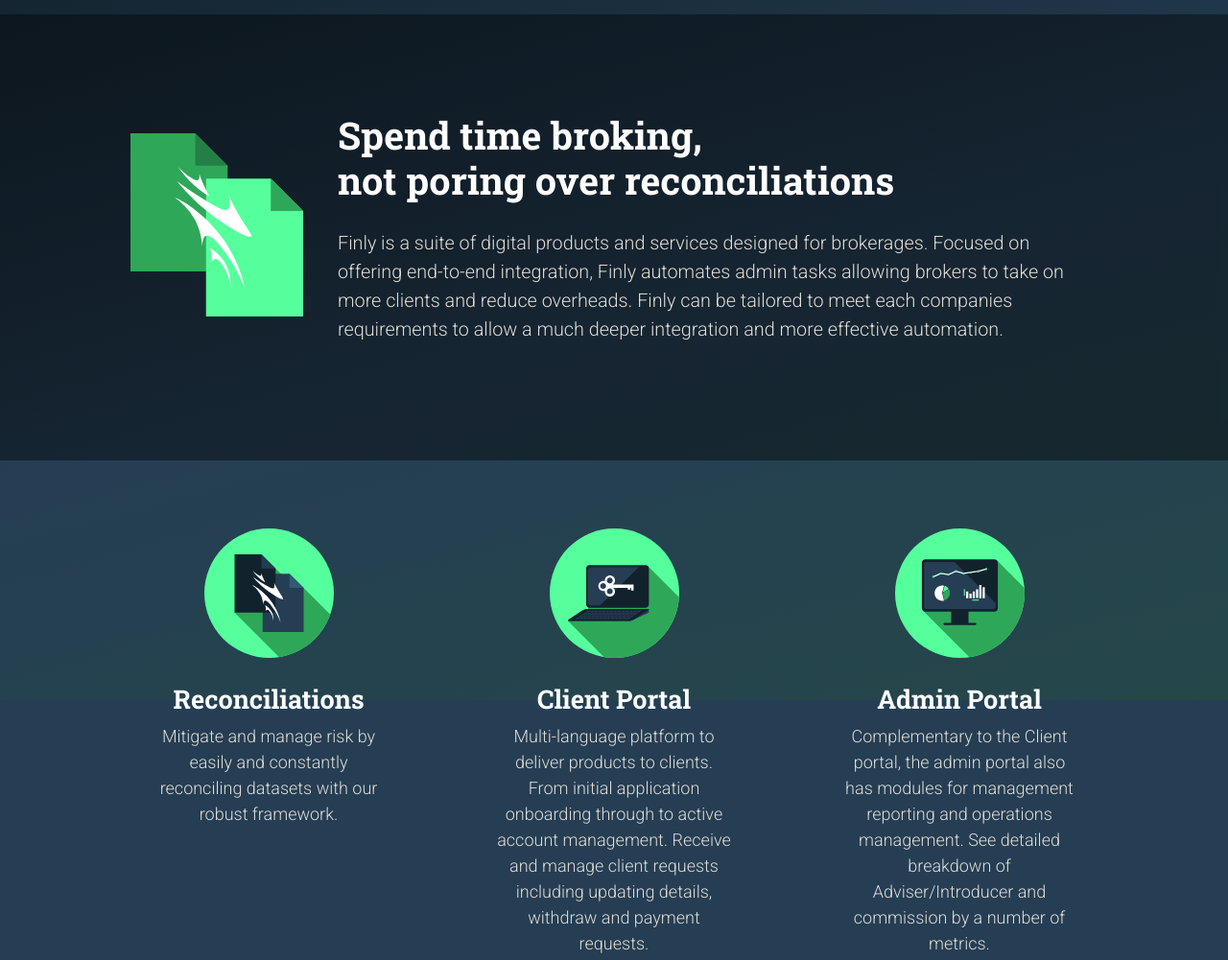
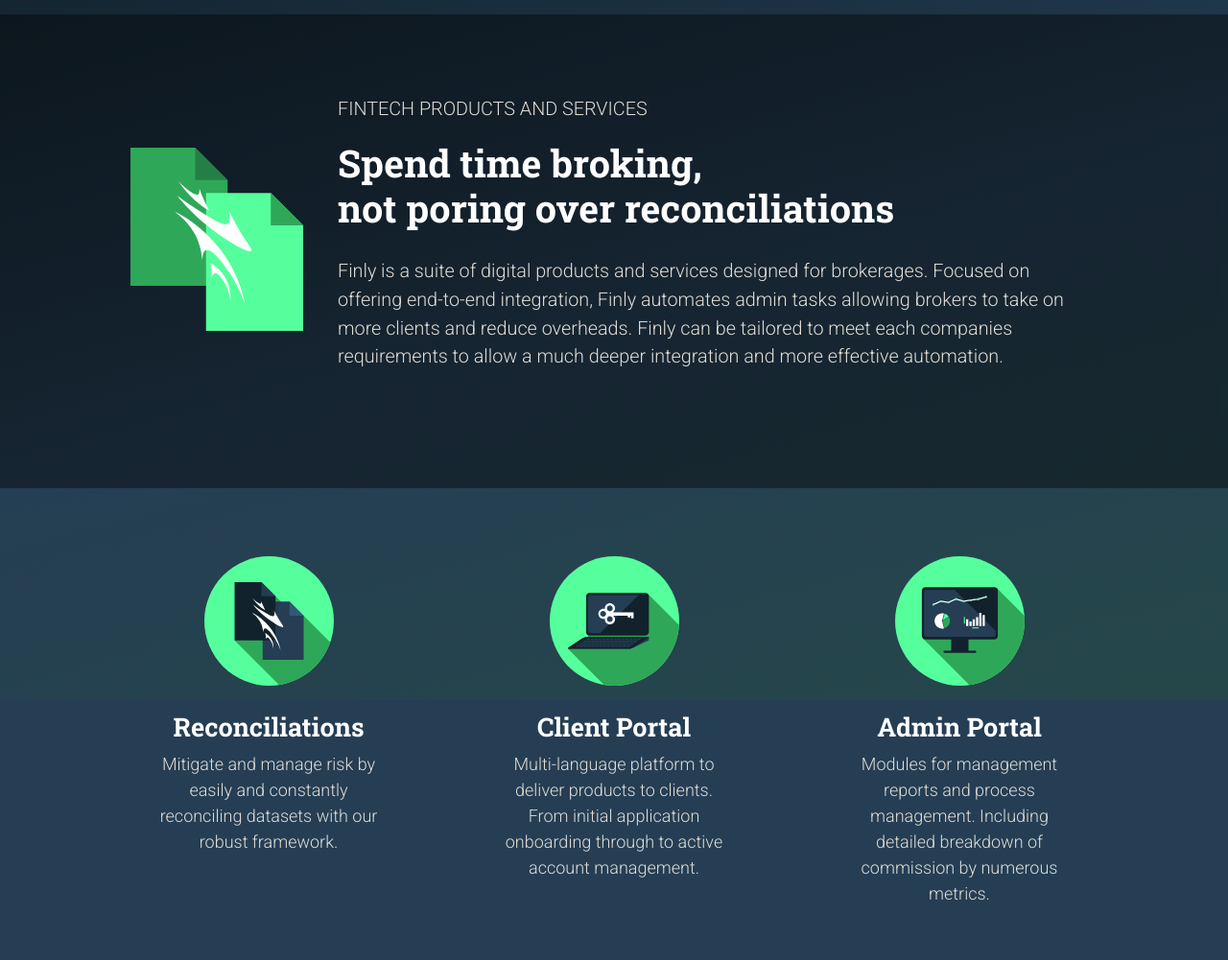
Before and after one commit to ZXCVLuke/Finly, a website: page index.html in a window 1280 px wide. Shown: the part 70-1071 px from the top of the page at 96% size. Drawn offline with Linux system fonts and the light colour scheme.

Commit message:
revised text, added mq for logo, added fintech line

```diff
--- a/index.html
+++ b/index.html
@@ -48,7 +48,8 @@
                 	<polygon class="color-4-shade" points="90,30 60,30 60,0 "/>
                 </svg>
               <div class="finly-highlight-text">
-                <h1>Spend time broking,<br />not poring over reconciliations </h1>
+                <p class="lead">Fintech Products and Services</p>
+                <h1>Spend time broking, <br />not poring over reconciliations</h1>
                 <p>Finly is a suite of digital products and services designed for brokerages. Focused on offering end-to-end integration, Finly automates admin tasks allowing brokers to take on more clients and reduce overheads. Finly can be tailored to meet each companies requirements to allow a much deeper integration and more effective automation.</p>
               </div>
             </div>
@@ -88,9 +89,7 @@
                     </svg>
                   </figure>
                   <h1>Client Portal</h1>
-                  <p>
-                    Multi-language platform to deliver products to clients. From initial application onboarding through to active account management. Receive and manage client requests including updating details, withdraw and payment requests.
-                  </p>
+                  <p>Multi-language platform to deliver products to clients. From initial application onboarding through to active account management.</p>
               </section>
 
               <section class="finly-feature">
@@ -118,9 +117,7 @@
                     </svg>
                   </figure>
                   <h1>Admin Portal</h1>
-                  <p>
-                    Complementary to the Client portal, the admin portal also has modules for management reporting and operations management. See detailed breakdown of Adviser/Introducer and commission by a number of metrics.
-                  </p>
+                  <p>Modules for management reports and process management. Including detailed breakdown of commission by numerous metrics.</p>
               </section>
 
               <section class="finly-feature">
@@ -148,9 +145,7 @@
                     </svg>
                   </figure>
                   <h1>Consultancy</h1>
-                  <p>
-                    No two businesses are the same. You can leverage off our depth of knowledge and experience with our consultancy service.
-                  </p>
+                  <p>No two businesses are the same. You can leverage off our depth of knowledge and experience with our consultancy service.</p>
               </section>
 
               <section class="finly-feature">
@@ -179,9 +174,7 @@
                     </svg>
                   </figure>
                   <h1>Personnel</h1>
-                  <p>
-                    In addition to the tools to optimise your brokerage we can also offer a global network of personnel to run the operations 24/7.
-                  </p>
+                  <p>In addition to the tools to optimise your brokerage we can also offer a global network of personnel to run the operations 24/7.</p>
               </section>
 
               <section class="finly-feature">
@@ -197,9 +190,7 @@
                     </svg>
                   </figure>
                   <h1>Cloud-based</h1>
-                  <p>
-                    Lorem ipsum dolor sit amet, consectetur adipiscing elit. Vivamus velit lorem, convallis vitae lectus sed, venenatis condimentum lacus. Praesent elementum posuere varius. Vestibulum pretium lectus.
-                  </p>
+                  <p>Reduce costs and increase scalability by taking your brokerage management to the cloud.</p>
               </section>
 
             </div>
--- a/sass/_main.scss
+++ b/sass/_main.scss
@@ -170,6 +170,9 @@
       @media #{$sm} {
         height: 2.5rem;
       }
+      @media #{$lg} {
+        height: 3rem;
+      }
     }
 }
 
@@ -196,7 +199,7 @@
     }
   }
 
-  h1 {
+  h1, .lead {
     padding-right: 6rem;
     position: relative;
     z-index: 2;
@@ -205,10 +208,21 @@
     }
   }
 
+  h1 {
+    margin-top: 0.5em;
+  }
+
+  .lead {
+    text-transform: uppercase;
+    line-height: 1.3;
+    margin-top: 0.5em;
+    margin-bottom: 0;
+  }
+
   svg {
     position: absolute;
     width: 7rem;
-    top: 2rem;
+    top: 4rem;
     right: 5%;
     z-index: 1;
     @media #{$sm} {
```
Also changed, not shown: docs/favicon/browserconfig.xml (added, +9 -0 lines), docs/index.html (+8 -17 lines), css/style.css, docs/favicon/android-chrome-192x192.png (added), docs/favicon/android-chrome-512x512.png (added), docs/favicon/apple-touch-icon.png (added), docs/favicon/favicon-16x16.png (added), docs/favicon/favicon-32x32.png (added), docs/favicon/favicon.ico (added), docs/favicon/manifest.json (added), docs/favicon/mstile-144x144.png (added), docs/favicon/mstile-150x150.png (added), docs/favicon/mstile-310x150.png (added), docs/favicon/mstile-310x310.png (added), 2 more files.
